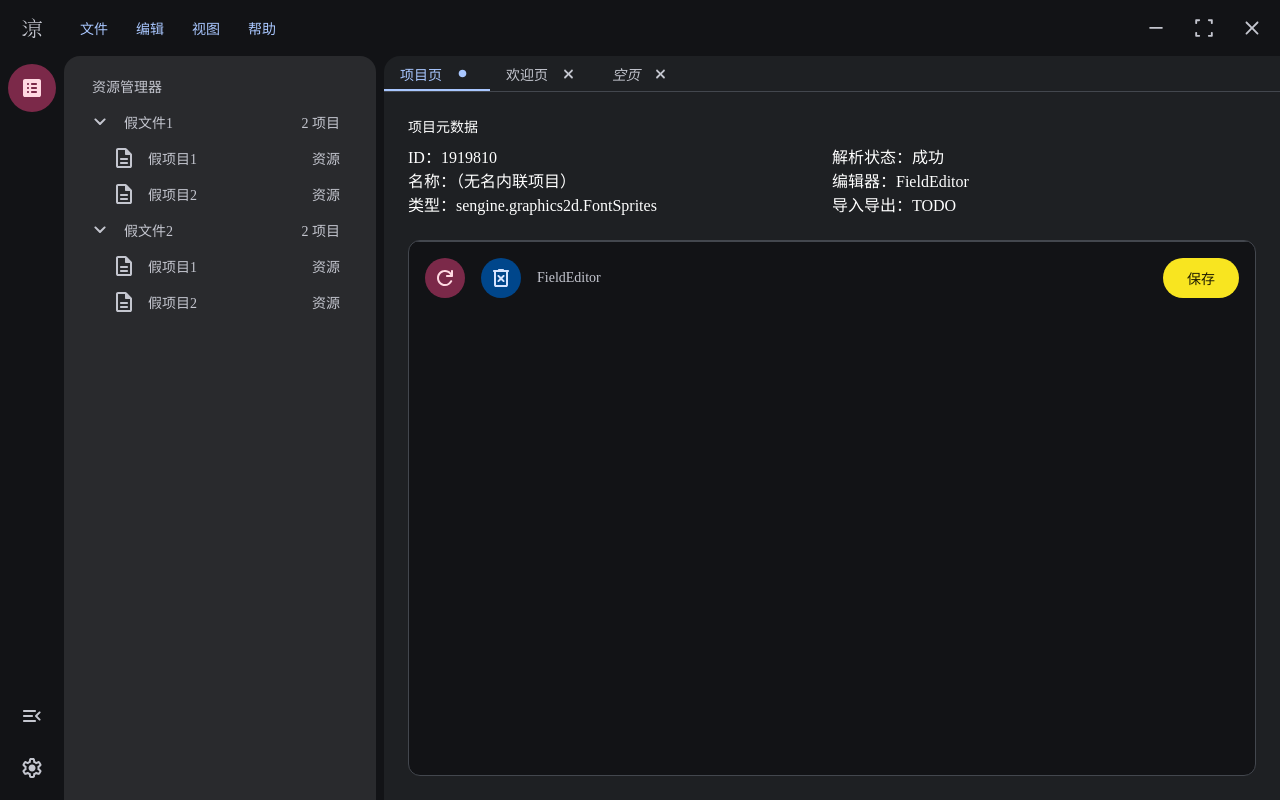
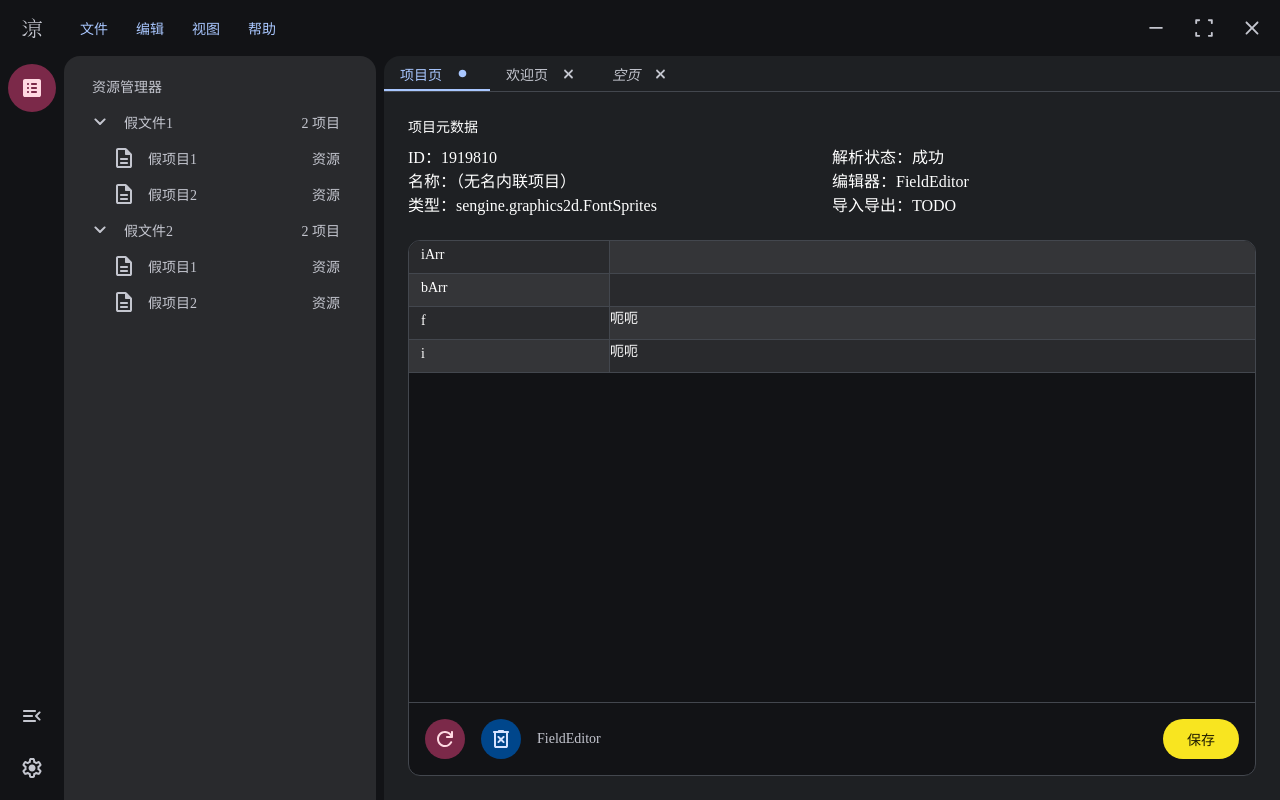
Before and after one commit to EarzuChan/Ryo, a Vue app in the folder Me.EarzuChan.Ryo.Editor.UI/: page / in a window 1280 px wide. Built offline with nearby package versions, Linux system fonts and the light colour scheme.

Commit message:
Prototypes for Visible Editor

```diff
--- a/Me.EarzuChan.Ryo.Editor.UI/src/components/EditorHolder.vue
+++ b/Me.EarzuChan.Ryo.Editor.UI/src/components/EditorHolder.vue
@@ -1,22 +1,28 @@
 <template>
   <div class="use-flex"
-       :class="{'with-margin':isComplexEditor&&prop.withMargin,'editor-holder-card':isComplexEditor && !notUseCard || cardSurrounded,'fulfill':!isComplexEditor}">
-    <!--    <component class="fulfill" :is="editorType" v-if="canShow" :model-value="prop.modelValue"
-                   @update:model-value="(a:any)=>updateData(a)"/>-->
+       :class="{'with-margin':isComplexEditor&&props.withMargin,'editor-holder-card':isComplexEditor && !notUseCard || cardSurrounded,'fulfill':!isComplexEditor}">
+    <component class="fulfill" :is="editorType" :model-value="props.modelValue"
+               @update:model-value="(a:any)=>updateData(a)" :type="type"/>
     <slot/>
   </div>
 </template>
 
 <script lang="ts" setup>
-import {nextTick, onMounted, type PropType, ref, shallowRef, watch} from "vue"
+import {computed, nextTick, onMounted, type PropType, ref, shallowRef, watch} from "vue"
 import type {RyoType} from "@/models/Models"
+import {useAppStateStore} from "@/stores/AppState"
+import EditorError from "@/components/Editors/EditorError.vue"
+import FieldEditor from "@/components/Editors/FieldEditor.vue"
 
-const prop = defineProps({
+const appState = useAppStateStore()
+
+const props = defineProps({
   modelValue: {},
   withMargin: Boolean,
   cardSurrounded: Boolean,
   notUseCard: Boolean,
-  type: Object as PropType<RyoType>
+  type: Object as PropType<RyoType>,
+  preferEditor: Number,
 })
 const emit = defineEmits(['update:modelValue'])
 
@@ -26,41 +32,28 @@ function updateData(data: any) {
 }
 
 const isComplexEditor = ref(false)
-const canShow = ref(false)
 
-function getEditorType(item: any) {
-  // console.log(typeof item)
+const editorType = computed(() => {
+  if (props.type) {
+    const editors = appState.getEditorsByRyoType(props.type)
 
-  isComplexEditor.value = false
+    if (editors.length === 0) {
+      isComplexEditor.value = false
+      return EditorError
+    }
 
-  /*switch (typeof item) {
-    case "string":
-      return StringEditor
-    case "number":
-      return NumberEditor
-    case "boolean":
-      return BooleanEditor
-    default: // Or Array
-      if (Array.isArray(item)) return ArrayEditor
-      isComplexEditor.value = true
-      return FieldEditor
-  }*/
-}
+    let chosen = editors[0]
 
-const editorType = shallowRef<any>() // 临时解决堆栈爆的权宜之计，太丑了
+    if (props.preferEditor && props.preferEditor < editors.length) chosen = editors[props.preferEditor]
 
-/*onMounted(() => watch(() => prop.modelValue, async () => {
-  // console.log("Holder 接到新数据")
+    isComplexEditor.value = chosen === FieldEditor
 
-  let nowType = getEditorType(prop.modelValue)
-  // console.log("新：", nowType.__name, "老：", editorType.value?.__name, "相等：", nowType.__name === editorType.value?.__name)
-  if (editorType.value?.__name !== nowType.__name) {
-    canShow.value = false
-    editorType.value = nowType
-    await nextTick()
-    canShow.value = true
+    return chosen
+  } else {
+    isComplexEditor.value = false
+    return EditorError
   }
-}, {immediate: true}))*/
+})
 </script>
 
 <style scoped>
--- /dev/null
+++ b/Me.EarzuChan.Ryo.Editor.UI/src/components/Editors/EditorError.vue
@@ -0,0 +1,11 @@
+<template>
+  呃呃
+</template>
+
+<script setup lang="ts">
+
+</script>
+
+<style scoped>
+
+</style>
--- a/Me.EarzuChan.Ryo.Editor.UI/src/components/Editors/FieldEditor.vue
+++ b/Me.EarzuChan.Ryo.Editor.UI/src/components/Editors/FieldEditor.vue
@@ -1,11 +1,112 @@
-<script setup lang="ts">
+<template>
+  <div class="field-editor">
+    <div class="field-holder">
+      <div v-for="(item,index) in keys" class="field-list-item" :class="{ 'even': isEven(index) }">
+        <div class="item-name">{{ item.name }}</div>
+        <div class="item-value-holder" :class="{ 'even': isEven(index) }">
+          <EditorHolder with-margin v-model="modelValue[item.name]" :type="appState.getRyoTypeByName(item.type)"/>
+        </div>
+      </div>
+    </div>
+  </div>
+</template>
 
+<script lang="ts" setup>
+import EditorHolder from "../EditorHolder.vue"
+import {computed, type PropType} from "vue"
+import type {RyoType} from "@/models/Models"
+import {useAppStateStore} from "@/stores/AppState"
+
+const appState = useAppStateStore()
+
+const props = defineProps({
+  modelValue: Object as PropType<any>,
+  type: Object as PropType<RyoType>,
+})
+
+defineEmits(['update:modelValue'])
+
+console.log("编辑器：组件加载")
+const keys = computed(() => {
+  if (props.type && props.type.baseType) {
+    return props.type.baseType.members
+  }
+})
+
+const isEven = (index: number) => index % 2 != 0
 </script>
 
-<template>
+<style scoped>
+.field-editor {
+  display: flex;
+  flex-direction: column;
 
-</template>
+  overflow-x: auto;
+}
 
-<style scoped>
+.field-holder {
+  flex: 1;
+  display: flex;
+  flex-direction: column;
 
+  min-width: 100%;
+  width: fit-content;
+
+  overflow-x: visible;
+}
+
+.field-list-item {
+  min-height: 32px;
+  color: white;
+  font-size: 14px;
+  display: flex;
+
+  background-color: var(--ryo-color-surface-container-high);
+
+  border-bottom: 1px solid var(--ryo-color-outline-varient);
+}
+
+/*上面是否需要再考虑？*/
+
+.field-list-item.even {
+  background-color: var(--ryo-color-surface-container-highest);
+}
+
+.item-name {
+  min-width: 188px;
+  padding-left: 12px;
+  padding-top: 6px;
+  padding-bottom: 6px;
+
+  font-size: 14px;
+  color: white;
+
+  border-right: 1px solid var(--ryo-color-outline-varient);
+}
+
+.item-value-holder {
+  flex: 1;
+  background-color: var(--ryo-color-surface-container-highest);
+  /*padding-left: 12px;*/
+
+  display: flex;
+  /*align-items: center;*/
+}
+
+/*.sub-editor-card {
+  border-radius: 12px;
+  box-shadow: var(--ryo-elevation-2);
+
+  margin: 6px;
+
+  overflow: hidden;
+}*/
+
+.item-value-holder.even {
+  background-color: var(--ryo-color-surface-container-high);
+}
+
+.full-flex {
+  flex: 1;
+}
 </style>
--- a/Me.EarzuChan.Ryo.Editor.UI/src/components/Editors/NumberEditor.vue
+++ b/Me.EarzuChan.Ryo.Editor.UI/src/components/Editors/NumberEditor.vue
@@ -3,7 +3,7 @@
 </script>
 
 <template>
-
+数字
 </template>
 
 <style scoped>
```
